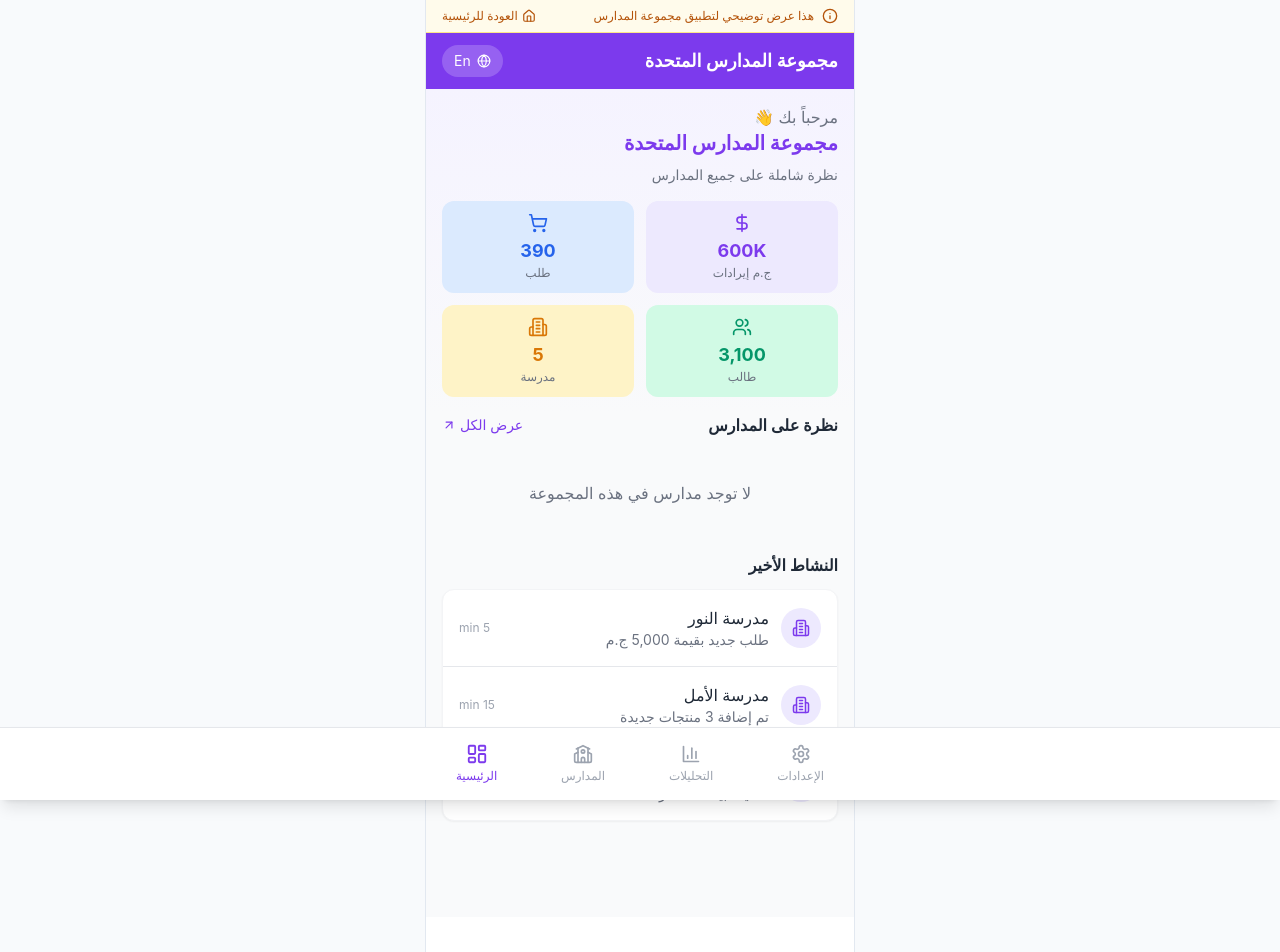
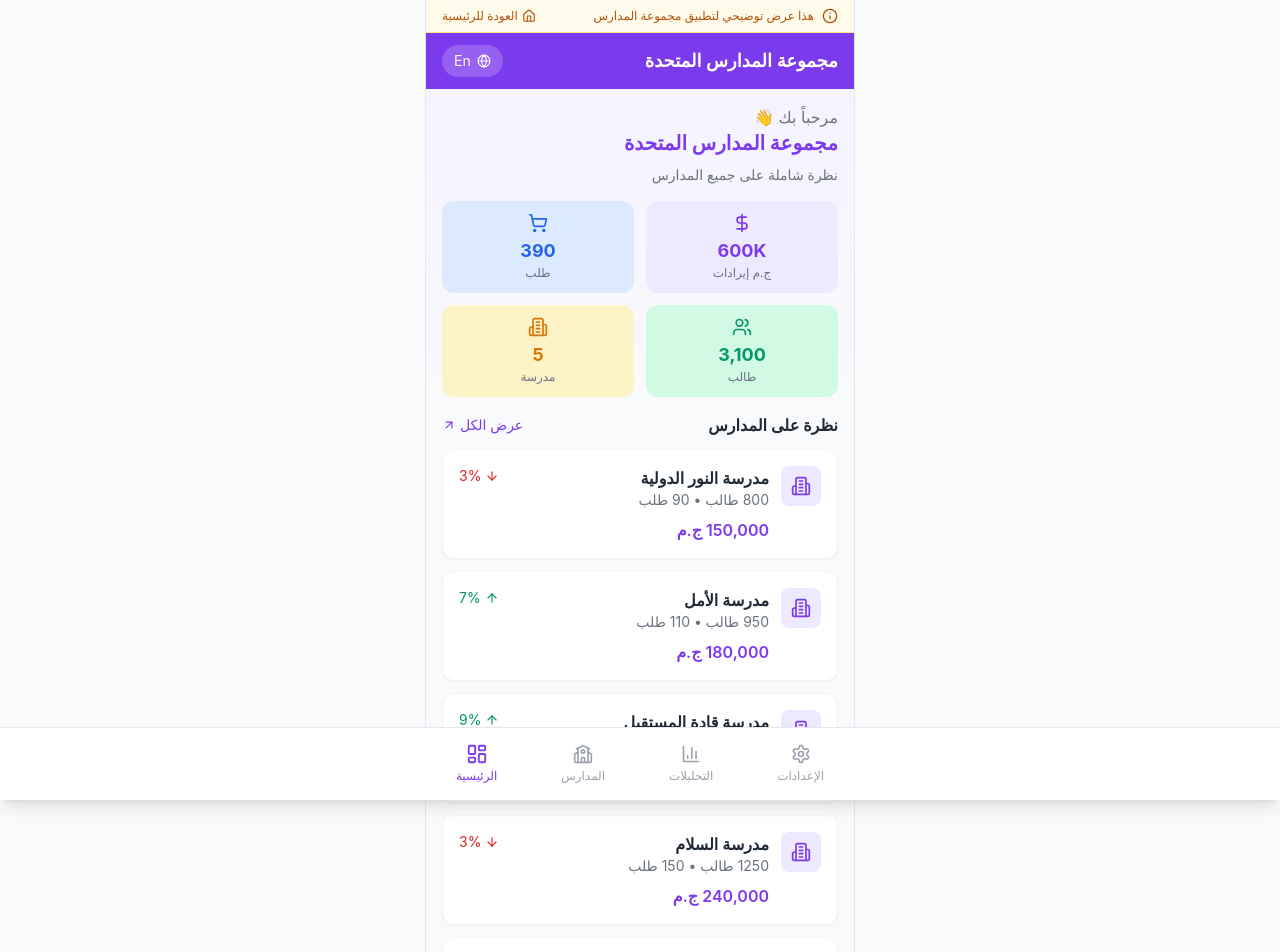
Before and after one commit to ghoneim-mediuslabs/mediuslabs, a Next.js app in the folder projects/school-mart-demo/: page /ar/group in a window 1280 px wide. Shown: the top 952 px of the page. Built offline with nearby package versions, Linux system fonts and the light colour scheme.

Commit message:
[demo] sample school group has sample schools

```diff
--- a/projects/school-mart-demo/app/[locale]/group/analytics/page.tsx
+++ b/projects/school-mart-demo/app/[locale]/group/analytics/page.tsx
@@ -27,19 +27,33 @@ export default function GroupAnalytics({ params }: { params: { locale: string }
   const { demoGroup, groupSlug } = useSchool()
   const [groupSchools, setGroupSchools] = useState<DemoSchool[]>([])
 
+  // Sample schools for default view
+  const sampleSchools: DemoSchool[] = [
+    { slug: 'al-noor', name: 'مدرسة النور الدولية', nameEn: 'Al Noor International School', logo: '', groupSlug: 'sample' },
+    { slug: 'al-amal', name: 'مدرسة الأمل', nameEn: 'Al Amal School', logo: '', groupSlug: 'sample' },
+    { slug: 'future-leaders', name: 'مدرسة قادة المستقبل', nameEn: 'Future Leaders School', logo: '', groupSlug: 'sample' },
+    { slug: 'al-salam', name: 'مدرسة السلام', nameEn: 'Al Salam School', logo: '', groupSlug: 'sample' },
+    { slug: 'bright-minds', name: 'مدرسة العقول المضيئة', nameEn: 'Bright Minds Academy', logo: '', groupSlug: 'sample' },
+  ]
+
   // Fetch schools that belong to this group
   useEffect(() => {
     const fetchGroupSchools = async () => {
-      if (!groupSlug) return
+      if (!groupSlug) {
+        setGroupSchools(sampleSchools)
+        return
+      }
       try {
         const res = await fetch('/api/schools')
         if (res.ok) {
           const allSchools: DemoSchool[] = await res.json()
           const filtered = allSchools.filter(s => s.groupSlug === groupSlug)
-          setGroupSchools(filtered)
+          setGroupSchools(filtered.length > 0 ? filtered : sampleSchools)
+        } else {
+          setGroupSchools(sampleSchools)
         }
       } catch {
-        setGroupSchools([])
+        setGroupSchools(sampleSchools)
       }
     }
     fetchGroupSchools()
--- a/projects/school-mart-demo/app/[locale]/group/page.tsx
+++ b/projects/school-mart-demo/app/[locale]/group/page.tsx
@@ -2,17 +2,11 @@
 
 import { useState, useEffect } from 'react'
 import Link from 'next/link'
-import { Building2, ShoppingCart, Users, DollarSign, TrendingUp, BarChart3, ArrowUpRight, ArrowUp, ArrowDown } from 'lucide-react'
+import { Building2, ShoppingCart, Users, DollarSign, ArrowUpRight, ArrowUp, ArrowDown } from 'lucide-react'
 import type { Locale } from '@/lib/i18n'
 import { useSchool, DemoSchool } from '@/lib/school-context'
 import AppHeader from '@/components/ui/AppHeader'
 import DemoBanner from '@/components/ui/DemoBanner'
-
-const defaultRecentActivity = [
-  { id: '1', schoolAr: 'مدرسة النور', schoolEn: 'Al Noor School', actionAr: 'طلب جديد بقيمة 5,000 ج.م', actionEn: 'New order worth 5,000 EGP', time: '5 min' },
-  { id: '2', schoolAr: 'مدرسة الأمل', schoolEn: 'Al Amal School', actionAr: 'تم إضافة 3 منتجات جديدة', actionEn: 'Added 3 new products', time: '15 min' },
-  { id: '3', schoolAr: 'مدرسة الفجر', schoolEn: 'Al Fajr School', actionAr: 'تحديث بيانات المدرسة', actionEn: 'Updated school info', time: '1 hr' },
-]
 
 export default function GroupDashboard({ params }: { params: { locale: string } }) {
   const locale = params.locale as Locale
@@ -20,19 +14,33 @@ export default function GroupDashboard({ params }: { params: { locale: string }
   const { demoGroup, buildHref, groupSlug, getGroupLogo } = useSchool()
   const [groupSchools, setGroupSchools] = useState<DemoSchool[]>([])
 
+  // Sample schools for default view
+  const sampleSchools: DemoSchool[] = [
+    { slug: 'al-noor', name: 'مدرسة النور الدولية', nameEn: 'Al Noor International School', logo: '', groupSlug: 'sample' },
+    { slug: 'al-amal', name: 'مدرسة الأمل', nameEn: 'Al Amal School', logo: '', groupSlug: 'sample' },
+    { slug: 'future-leaders', name: 'مدرسة قادة المستقبل', nameEn: 'Future Leaders School', logo: '', groupSlug: 'sample' },
+    { slug: 'al-salam', name: 'مدرسة السلام', nameEn: 'Al Salam School', logo: '', groupSlug: 'sample' },
+    { slug: 'bright-minds', name: 'مدرسة العقول المضيئة', nameEn: 'Bright Minds Academy', logo: '', groupSlug: 'sample' },
+  ]
+
   // Fetch schools that belong to this group
   useEffect(() => {
     const fetchGroupSchools = async () => {
-      if (!groupSlug) return
+      if (!groupSlug) {
+        setGroupSchools(sampleSchools)
+        return
+      }
       try {
         const res = await fetch('/api/schools')
         if (res.ok) {
           const allSchools: DemoSchool[] = await res.json()
           const filtered = allSchools.filter(s => s.groupSlug === groupSlug)
-          setGroupSchools(filtered)
+          setGroupSchools(filtered.length > 0 ? filtered : sampleSchools)
+        } else {
+          setGroupSchools(sampleSchools)
         }
       } catch {
-        setGroupSchools([])
+        setGroupSchools(sampleSchools)
       }
     }
     fetchGroupSchools()
@@ -121,7 +129,7 @@ export default function GroupDashboard({ params }: { params: { locale: string }
           </Link>
         </div>
         <div className="space-y-3">
-          {(groupSchools.length > 0 ? groupSchools.slice(0, 5) : []).map((school, idx) => {
+          {groupSchools.slice(0, 5).map((school, idx) => {
             // Generate random-ish mock data per school
             const mockStudents = 800 + (idx * 150)
             const mockOrders = 90 + (idx * 20)
@@ -130,8 +138,12 @@ export default function GroupDashboard({ params }: { params: { locale: string }
             return (
               <div key={school.slug} className="bg-white rounded-xl p-4 shadow-sm border border-gray-100 hover:shadow-md transition-shadow duration-200">
                 <div className="flex items-start gap-3">
-                  {school.logo && (
+                  {school.logo ? (
                     <img src={school.logo} alt="" className="w-10 h-10 rounded-lg object-cover" />
+                  ) : (
+                    <div className="w-10 h-10 rounded-lg bg-violet-100 flex items-center justify-center">
+                      <Building2 size={20} className="text-violet-600" />
+                    </div>
                   )}
                   <div className="flex-1">
                     <div className="flex items-start justify-between mb-2">
@@ -152,11 +164,6 @@ export default function GroupDashboard({ params }: { params: { locale: string }
               </div>
             )
           })}
-          {groupSchools.length === 0 && (
-            <div className="text-center py-8 text-gray-500">
-              {isAr ? 'لا توجد مدارس في هذه المجموعة' : 'No schools in this group'}
-            </div>
-          )}
         </div>
       </div>
 
@@ -166,7 +173,7 @@ export default function GroupDashboard({ params }: { params: { locale: string }
           <h2 className="font-semibold text-gray-800">{t.recentActivity}</h2>
         </div>
         <div className="bg-white rounded-xl shadow-sm border border-gray-100 divide-y">
-          {(groupSchools.length > 0 ? groupSchools.slice(0, 3) : []).map((school, idx) => {
+          {groupSchools.slice(0, 3).map((school, idx) => {
             const actions = [
               { ar: 'طلب جديد بقيمة 5,000 ج.م', en: 'New order worth 5,000 EGP' },
               { ar: 'تم إضافة 3 منتجات جديدة', en: 'Added 3 new products' },
@@ -190,18 +197,6 @@ export default function GroupDashboard({ params }: { params: { locale: string }
               </div>
             )
           })}
-          {groupSchools.length === 0 && defaultRecentActivity.map((activity) => (
-            <div key={activity.id} className="flex items-center gap-3 p-4">
-              <div className="w-10 h-10 rounded-full bg-violet-100 flex items-center justify-center">
-                <Building2 size={18} className="text-violet-600" />
-              </div>
-              <div className="flex-1">
-                <p className="font-medium text-gray-800">{isAr ? activity.schoolAr : activity.schoolEn}</p>
-                <p className="text-sm text-gray-500">{isAr ? activity.actionAr : activity.actionEn}</p>
-              </div>
-              <span className="text-xs text-gray-400">{activity.time}</span>
-            </div>
-          ))}
         </div>
       </div>
     </div>
--- a/projects/school-mart-demo/app/[locale]/group/schools/page.tsx
+++ b/projects/school-mart-demo/app/[locale]/group/schools/page.tsx
@@ -15,10 +15,21 @@ export default function GroupSchools({ params }: { params: { locale: string } })
   const [groupSchools, setGroupSchools] = useState<DemoSchool[]>([])
   const [isLoading, setIsLoading] = useState(true)
 
+  // Sample schools for default view (when no group specified)
+  const sampleSchools: DemoSchool[] = [
+    { slug: 'al-noor', name: 'مدرسة النور الدولية', nameEn: 'Al Noor International School', logo: '', groupSlug: 'sample' },
+    { slug: 'al-amal', name: 'مدرسة الأمل', nameEn: 'Al Amal School', logo: '', groupSlug: 'sample' },
+    { slug: 'future-leaders', name: 'مدرسة قادة المستقبل', nameEn: 'Future Leaders School', logo: '', groupSlug: 'sample' },
+    { slug: 'al-salam', name: 'مدرسة السلام', nameEn: 'Al Salam School', logo: '', groupSlug: 'sample' },
+    { slug: 'bright-minds', name: 'مدرسة العقول المضيئة', nameEn: 'Bright Minds Academy', logo: '', groupSlug: 'sample' },
+  ]
+
   // Fetch schools that belong to this group
   useEffect(() => {
     const fetchGroupSchools = async () => {
+      // If no group specified, use sample schools
       if (!groupSlug) {
+        setGroupSchools(sampleSchools)
         setIsLoading(false)
         return
       }
@@ -27,10 +38,13 @@ export default function GroupSchools({ params }: { params: { locale: string } })
         if (res.ok) {
           const allSchools: DemoSchool[] = await res.json()
           const filtered = allSchools.filter(s => s.groupSlug === groupSlug)
-          setGroupSchools(filtered)
+          // If group has no schools, fall back to sample schools
+          setGroupSchools(filtered.length > 0 ? filtered : sampleSchools)
+        } else {
+          setGroupSchools(sampleSchools)
         }
       } catch {
-        setGroupSchools([])
+        setGroupSchools(sampleSchools)
       }
       setIsLoading(false)
     }
--- a/projects/school-mart-demo/app/[locale]/group/settings/page.tsx
+++ b/projects/school-mart-demo/app/[locale]/group/settings/page.tsx
@@ -16,16 +16,19 @@ export default function GroupSettings({ params }: { params: { locale: string } }
   // Fetch schools count
   useEffect(() => {
     const fetchSchoolCount = async () => {
-      if (!groupSlug) return
+      if (!groupSlug) {
+        setSchoolCount(5) // Default sample count
+        return
+      }
       try {
         const res = await fetch('/api/schools')
         if (res.ok) {
           const allSchools: DemoSchool[] = await res.json()
           const filtered = allSchools.filter(s => s.groupSlug === groupSlug)
-          setSchoolCount(filtered.length)
+          setSchoolCount(filtered.length || 5) // Fall back to 5 if no schools
         }
       } catch {
-        setSchoolCount(0)
+        setSchoolCount(5)
       }
     }
     fetchSchoolCount()
```
